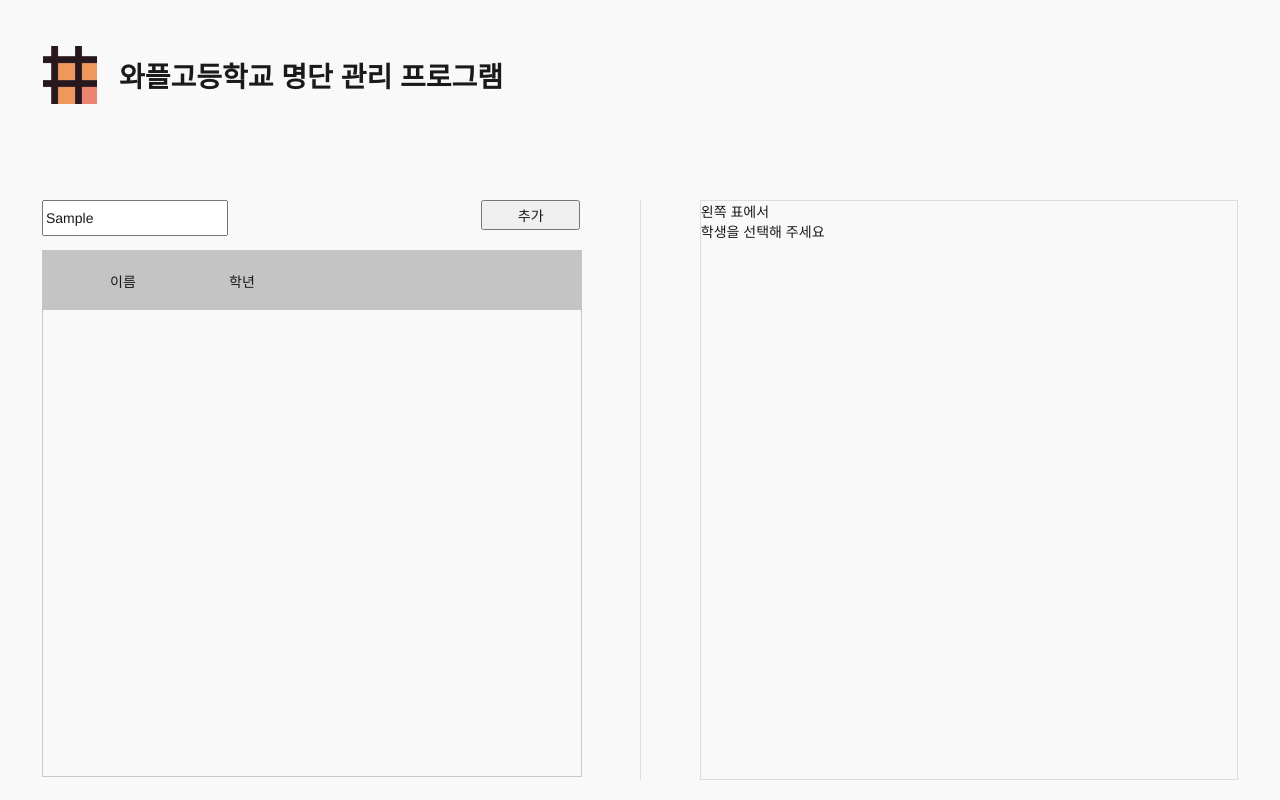
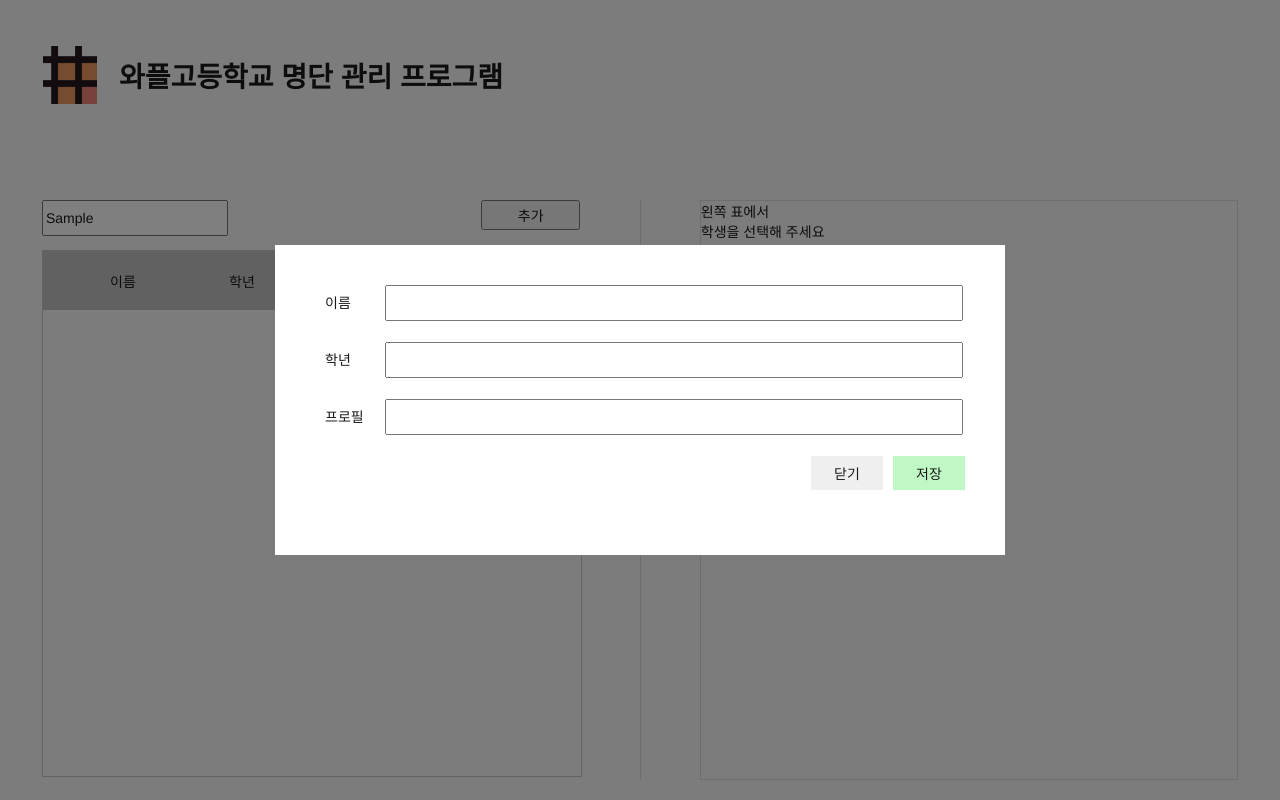
Before and after one commit to wafflestudio/seminar-2021, a React (Create React App) app in the folder react/seminar1/assignment-example/: page / in a window 1280 px wide. Both pictures are taken after typing "Sample" into the empty fields and a click on the button "추가". Shown: the top 800 px of the page. Built offline with nearby package versions, Linux system fonts and the light colour scheme.

Commit message:
add modal and addStudent

```diff
--- /dev/null
+++ b/react/seminar1/assignment-example/src/Components/Common/Modal/index.css
@@ -0,0 +1,74 @@
+.dimmed {
+  width: 100%;
+  height: 100%;
+  position:fixed;
+  inset: 0 0 0 0;
+  background-color: rgba(0, 0, 0, 0.5);
+  visibility: hidden;
+}
+
+.dimmed.on {
+  z-index: 15;
+  visibility: visible;
+}
+
+.modal {
+  width: 670px;
+  height: 280px;
+  background-color: white;
+  padding: 30px 30px 0;
+  position: fixed;
+  top: 50%;
+  left: 50%;
+  transform: translate(-50%, -50%);
+  opacity: 0;
+  transition: opacity 0.15s ease-out 0s;
+  z-index: -5;
+}
+
+.modal.on {
+  opacity: 1;
+  z-index: 30;
+}
+
+.modal form {
+  position: relative;
+  display: flex;
+  flex-direction: column;
+  justify-content: center;
+}
+
+.modal form .buttons {
+  display: flex;
+  padding: 10px 10px;
+  justify-content: flex-end;
+}
+
+.modal form .buttons button {
+  width: 72px;
+  height: 34px;
+  border: none;
+}
+
+.modal form .buttons .submit {
+  background-color: rgb(191, 248, 197);
+  margin-left: 10px;
+}
+
+.modal form .inputs {
+  margin: 10px 0;
+  padding: 0 20px;
+  width: 100%;
+}
+
+.modal form .inputs label {
+  display: inline-block;
+  width: 60px;
+  height: 30px;
+}
+
+.modal form .inputs input {
+  width: calc(100% - 100px);
+  height: 30px;
+  line-height: 30px;
+}
--- /dev/null
+++ b/react/seminar1/assignment-example/src/Components/Common/Modal/index.jsx
@@ -0,0 +1,74 @@
+import { useState } from "react";
+
+import "./index.css";
+
+const defaultInput = {
+  name: "",
+  grade: "",
+  profileImg: "",
+};
+
+const Modal = ({ isModal, handleModal, handleAddStudent }) => {
+  const [inputs, setInputs] = useState(defaultInput);
+
+  const onSubmit = (e) => {
+    e.preventDefault();
+    handleAddStudent(inputs);
+    setInputs(defaultInput);
+  };
+
+  const handleCloseModal = (e) => {
+    e.preventDefault();
+
+    handleModal(false);
+    setInputs(defaultInput);
+  };
+
+  const handleChangeInputs = (e) => {
+    setInputs({ ...inputs, [e.target.name]: e.target.value });
+  };
+
+  return (
+    <>
+      <div className={`dimmed ${isModal ? "on" : ""}`} />
+      <div className={`modal ${isModal ? "on" : ""}`}>
+        <form onSubmit={onSubmit}>
+          <div className="inputs">
+            <label>이름</label>
+            <input
+              value={inputs.name}
+              name="name"
+              onChange={handleChangeInputs}
+            />
+          </div>
+          <div className="inputs">
+            <label>학년</label>
+            <input
+              value={inputs.grade}
+              name="grade"
+              onChange={handleChangeInputs}
+            />
+          </div>
+          <div className="inputs">
+            <label>프로필</label>
+            <input
+              value={inputs.profileImg}
+              name="profileImg"
+              onChange={handleChangeInputs}
+            />
+          </div>
+          <div className="buttons">
+            <button onClick={handleCloseModal} className="danger">
+              닫기
+            </button>
+            <button type="submit" className="submit">
+              저장
+            </button>
+          </div>
+        </form>
+      </div>
+    </>
+  );
+};
+
+export default Modal;
--- a/react/seminar1/assignment-example/src/Components/Main/Profile/index.css
+++ b/react/seminar1/assignment-example/src/Components/Main/Profile/index.css
@@ -44,7 +44,6 @@
   margin: 10px 0;
   padding: 0 20px;
   width: 100%;
-
 }
 
 .profile form .inputs label {
@@ -55,6 +54,6 @@
 
 .profile form .inputs input {
   width: calc(100% - 100px);
-   height: 30px;
-   line-height: 30px;
+  height: 30px;
+  line-height: 30px;
 }
--- a/react/seminar1/assignment-example/src/Components/Main/Students/Student/index.jsx
+++ b/react/seminar1/assignment-example/src/Components/Main/Students/Student/index.jsx
@@ -10,7 +10,7 @@ const Student = ({ student, handleSelectStudent, isSelected }) => {
     <article className={`student ${isSelected ? "selected" : ""}`}>
       <span className="name">{name}</span>
       <span className="grade">{grade}</span>
-      <button onClick={handleSelectStudent}>
+      <button onClick={handleSelectStudent} tabIndex="-1">
         <img src={isSelected ? leftArrow : rightArrow} alt="arrow" id="arrow" />
       </button>
     </article>
--- a/react/seminar1/assignment-example/src/Components/Main/Students/index.jsx
+++ b/react/seminar1/assignment-example/src/Components/Main/Students/index.jsx
@@ -19,7 +19,7 @@ const StudentsSection = ({
           onChange={(e) => setKeyword(e.target.value)}
           placeholder="검색"
         />
-        <button onClick={handleModal}>추가</button>
+        <button onClick={() => handleModal(true)}>추가</button>
       </section>
       <Students
         students={students}
--- a/react/seminar1/assignment-example/src/Components/Main/index.jsx
+++ b/react/seminar1/assignment-example/src/Components/Main/index.jsx
@@ -2,6 +2,8 @@ import { useState } from "react";
 import Divider from "Components/Common/Divider";
 import StudentsSection from "Components/Main/Students";
 import Profile from "Components/Main/Profile";
+import Modal from "Components/Common/Modal";
+import { isAppropriateGrade, isAppropriateName } from "Utils/regex";
 
 import dummyData from "data";
 import "./index.css";
@@ -15,7 +17,34 @@ const defaultInput = {
 const Main = () => {
   const [students, setStudents] = useState(dummyData);
   const [selectedStudent, setSelectedStudent] = useState(null);
-  const [inputs, setInputs] = useState(defaultInput);
+  const [inputs, setInputs] = useState(defaultInput); //여기 있어서는 안 되는 친구이지만, 진도 상 useEffect의 부재로 인해 여기에 있습니다. 원래는 Profile 안에 있는 게 맞아요
+  const [isModal, setIsModal] = useState(false);
+
+  const isAppropriateStudent = (targetStudent) => {
+    if (!isAppropriateName(targetStudent.name)) {
+      window.alert("2~3자의 한국 이름을 입력해주세요");
+      return false;
+    }
+
+    if (!isAppropriateGrade(targetStudent.grade)) {
+      window.alert("1 이상, 3이하의 숫자를 입력해주세요");
+      return false;
+    }
+
+    if (
+      students.find(
+        (student) =>
+          student.name === targetStudent.name &&
+          student.grade === Number(targetStudent.grade) &&
+          student.id !== targetStudent.id
+      )
+    ) {
+      window.alert("같은 학년에 동명이인이 존재합니다.");
+      return false;
+    }
+
+    return true;
+  };
 
   const handleSelectStudent = (student) => {
     const isSelectedStudent =
@@ -25,8 +54,25 @@ const Main = () => {
     setInputs(student);
   };
 
+  const handleAddStudent = (student) => {
+    if (!isAppropriateStudent(student)) return;
+
+    const id =
+      students.reduce((maxId, { id }) => (id > maxId ? id : maxId), 0) + 1;
+
+    const newStudent = { ...student, id, grade: Number(student.grade) };
+
+    setStudents([...students, newStudent]);
+    setSelectedStudent(newStudent);
+    setInputs(newStudent);
+    setIsModal(false);
+  };
+
   const handleEditStudent = (student) => {
     const targetStudent = { ...selectedStudent, ...student };
+
+    if (!isAppropriateStudent(targetStudent)) return;
+
     setStudents(
       students.map((student) =>
         student.id === targetStudent.id ? targetStudent : student
@@ -46,26 +92,38 @@ const Main = () => {
     setSelectedStudent(null);
   };
 
-  const handleChagneInputs = (e) => {
+  const handleChangeInputs = (e) => {
     setInputs({ ...inputs, [e.target.name]: e.target.value });
   };
 
+  const handleModal = (isModal) => {
+    setIsModal(isModal);
+  };
+
   return (
+    <>
       <section className="main-box">
         <StudentsSection
           students={students}
           selectedStudent={selectedStudent}
           handleSelectStudent={handleSelectStudent}
+          handleModal={handleModal}
         />
         <Divider />
         <Profile
           isSelected={!!selectedStudent}
           inputs={inputs}
-        handleChangeInputs={handleChagneInputs}
+          handleChangeInputs={handleChangeInputs}
           handleEditStudent={handleEditStudent}
           handleDeleteStudent={handleDeleteStudent}
         />
       </section>
+      <Modal
+        isModal={isModal}
+        handleModal={handleModal}
+        handleAddStudent={handleAddStudent}
+      />
+    </>
   );
 };
 
--- /dev/null
+++ b/react/seminar1/assignment-example/src/Utils/regex.js
@@ -0,0 +1,10 @@
+const isAppropriateName = (name) => {
+  return /^[ㄱ-ㅎ|가-힣]{2,3}$/.test(name);
+}
+
+const isAppropriateGrade = (grade) => {
+  console.log(grade);
+  return /^0*[1-3]$/.test(grade)
+}
+
+export { isAppropriateName, isAppropriateGrade }
```
Lines whose indentation alone changed are shown as unchanged.
